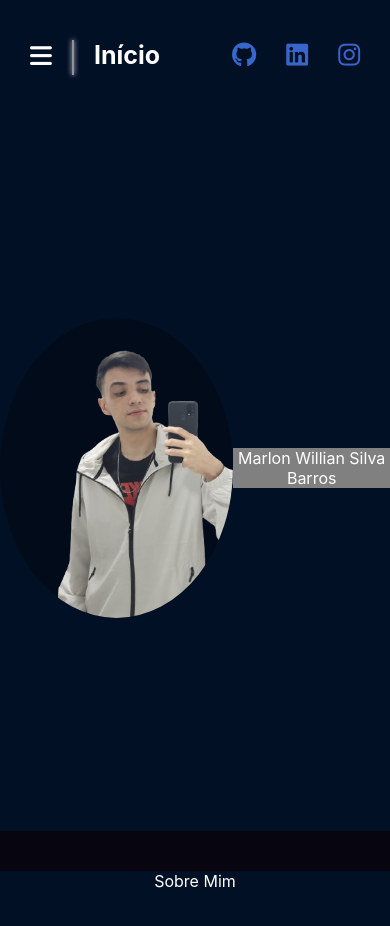
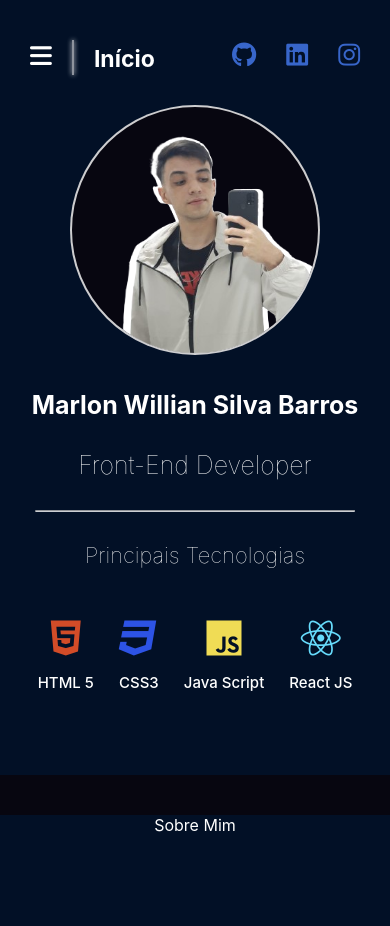
Before and after one commit to marlonwillian/portfolio-2, a React (Create React App) app in the folder app/: page / in a window 390 px wide. Shown: the top 926 px of the page. Built offline with nearby package versions, Linux system fonts and the light colour scheme; the HTML template or start-up script is replaced by a standard one.

Commit message:
Início e sua responsividade concluídos por enquanto

```diff
--- a/app/src/Pages/Home/Home.module.css
+++ b/app/src/Pages/Home/Home.module.css
@@ -1,7 +1,7 @@
 section > div {
   background-color: #021026;
   width: 100%;
-  height: 86vh;
+  height: 650px;
   margin-bottom: 2.5rem;
 }
 
@@ -11,20 +11,181 @@ section > div {
   align-items: center;
 }
 
+.divImg, .divInfo {
+  margin-bottom: 80px;
+}
+
 .divImg {
-  background-color: #00000058;
+  position: relative;
+  background-color: #070610;
+  border: 2px solid rgba(255, 255, 255, 0.8);
   border-radius: 50%;
   width: 300px;
   height: 300px;
   overflow: hidden;
+  margin-left: 40px;
 }
 
-.divImg img{
+.divImg img {
+  position: absolute;
+  margin-left: 28px;
+}
+
+.img1{
+  height: 415px;
+  width: 330px;
+  left: -12px;
+  filter: brightness(5000%);
+  z-index: 0;
+  transform: translateY(-87px);
+}
+
+.img2{
+  height: 400px;
   width: 300px;
-  margin-left: 28px;
+  left: -1px;
+  z-index: 1;
   transform: translateY(-80px);
 }
 
 .divInfo {
-  background-color: gray;
+  text-align: -webkit-center;
 }
+
+.divInfo h1 {
+  font-size: 50px;
+}
+
+.divInfo h3 {
+  font-size: 35px;
+  font-weight: 100;
+  margin-bottom: 15px;
+}
+
+.divInfo hr {
+  width: 450px;
+  background-color: #ffffff5d;
+  border-color: #ffffffae;
+  border-radius: 50px;
+}
+
+.divInfo h4 {
+  font-size: 25px;
+  font-weight: 100;
+  margin-top: 15px;
+  margin-bottom: 30px;
+}
+
+.tecnologies {
+  display: flex;
+  justify-content: center;
+  gap: 50px;
+}
+
+.tecnologies > span > i {
+  font-size: 40px;
+  margin-bottom: 15px;
+}
+
+.tecnologies span {
+  display: grid;
+  font-size: 20px;
+  font-weight: 500;
+}
+
+@media (width <= 1087px) {
+  .start {
+    flex-direction: column;
+    height: 670px;
+  }
+
+  .divInfo {
+    margin-top: -80px;
+  }
+}
+
+@media (width <= 680px) {
+  .start {
+    justify-content: normal;
+  }
+
+  .divImg {
+    width: 250px;
+    height: 250px;
+    margin-left: 0px;
+    margin-bottom: 115px;
+  }
+
+  .img1{
+    left: -24px;
+  }
+
+  .img2{
+    height: 400px;
+    width: 300px;
+    left: -12px;
+  }
+
+  .divInfo h1 {
+    font-size: 40px;
+    margin-bottom: 15px;
+  }
+}
+
+@media (width <= 550px) {
+  .divInfo h1 {
+    font-size: 30px;
+  }
+
+  .divInfo h3 {
+    font-size: 30px;
+  }
+
+  .tecnologies span, .tecnologies i {
+    font-size: 17px;
+  }
+}
+
+@media (width <= 510px) {
+  .divInfo hr {
+    width: 380px;
+  }
+}
+
+@media (width <= 460px) {
+  .divInfo h3 {
+    margin-top: 30px;
+    margin-bottom: 30px;
+  }
+
+  .divInfo h4 {
+    margin-top: 30px;
+    margin-bottom: 50px;
+  }
+
+  .tecnologies {
+    gap: 25px;
+  }
+
+  .tecnologies span, .tecnologies i {
+    font-size: 15px;
+  }
+}
+
+@media (width <= 400px) {
+  .divInfo h1 {
+    font-size: 25px;
+  }
+
+  .divInfo h3 {
+    font-size: 25px;
+  }
+
+  .divInfo h4 {
+    font-size: 22px;
+  }
+
+  .divInfo hr {
+    width: 320px;
+  }
+}
--- a/app/src/Pages/Home/index.jsx
+++ b/app/src/Pages/Home/index.jsx
@@ -21,9 +21,9 @@ function Home() {
   }, []);
 
   function getSections() {
-    if (scrollY < 400 ) {
+    if (scrollY < 700 ) {
       return "Início"
-    } else if (scrollY >= 400 && scrollY < 729) {
+    } else if (scrollY >= 700 && scrollY < 1400) {
       return "Sobre Mim"
     } else {
       return "Projetos"
@@ -38,10 +38,20 @@ function Home() {
       <Container>
         <div className={styles.start}>
           <div className={styles.divImg}>
-            <img src={eu} alt="eu"/>
+            <img src={eu} alt="marlon foto" className={styles.img1}/>
+            <img src={eu} alt="marlon foto" className={styles.img2}/>
           </div>
           <div className={styles.divInfo}>
-            <span>Marlon Willian Silva Barros</span>
+            <h1>Marlon Willian Silva Barros</h1>
+            <h3>Front-End Developer</h3>
+            <hr/>
+            <h4>Principais Tecnologias</h4>
+            <div className={styles.tecnologies}>
+              <span><i class="fa-brands fa-html5" style={{color: "#d24c28"}}></i>HTML 5</span>
+              <span><i class="fa-brands fa-css3" style={{color: "#2d53e5"}}></i>CSS3</span>
+              <span><i class="fa-brands fa-js" style={{color: "#f0dc55"}}></i>Java Script</span>
+              <span><i class="fa-brands fa-react" style={{color: "#66dbfb"}}></i>React JS</span>
+            </div>
           </div>
         </div>
         <div className={styles.about}>
--- a/app/src/components/Header/Header.module.css
+++ b/app/src/components/Header/Header.module.css
@@ -76,7 +76,7 @@
 }
 
 .rightItens a {
-  color: rgb(56, 102, 202);
+  color: #3866ca;
 }
 
 @media (width <= 850px) {
@@ -95,6 +95,13 @@
   }
 }
 
+@media (width <= 445px) {
+  .pageSections span{
+    font-size: 23px;
+    margin-top: 5px;
+  }
+}
+
 @media (width <= 400px) {
   .leftItens {
     margin-left: 30px;
--- a/app/src/components/Header/index.jsx
+++ b/app/src/components/Header/index.jsx
@@ -58,7 +58,7 @@ function Header({section, scrollY}) {
           <span
             className={`
               ${styles.mainSection}
-              ${scrollY == 400 || scrollY == 729 ?
+              ${scrollY == 700 || scrollY == 729 ?
                 styles.up :  ""
               }
             `}
```
